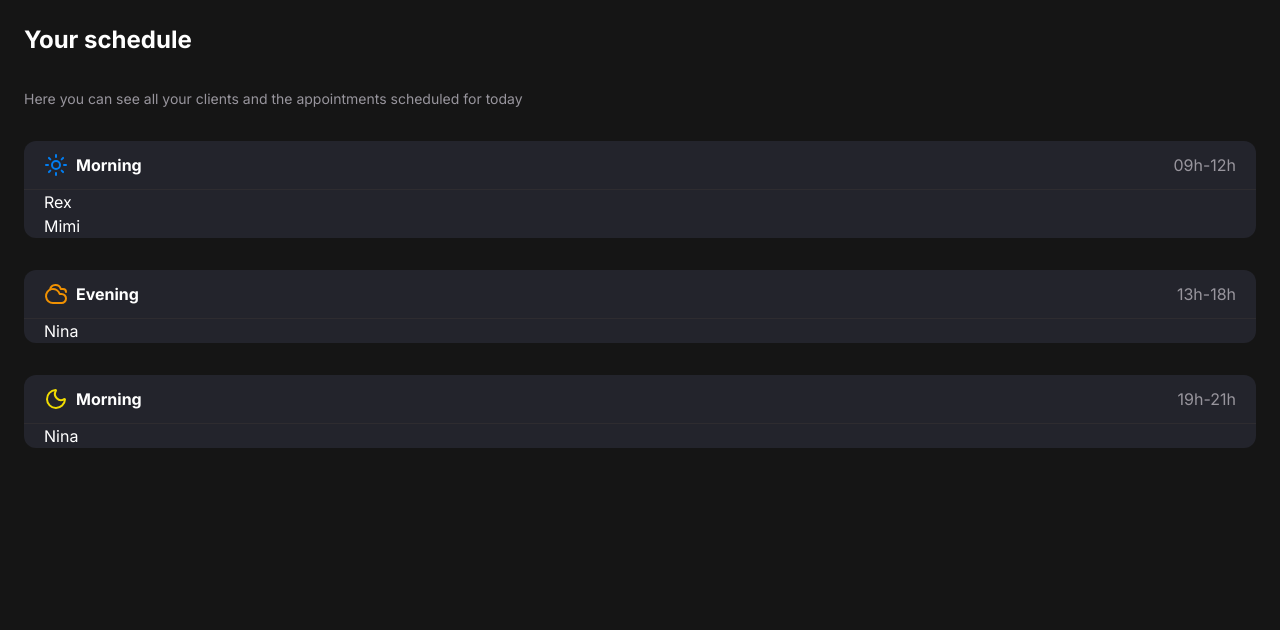
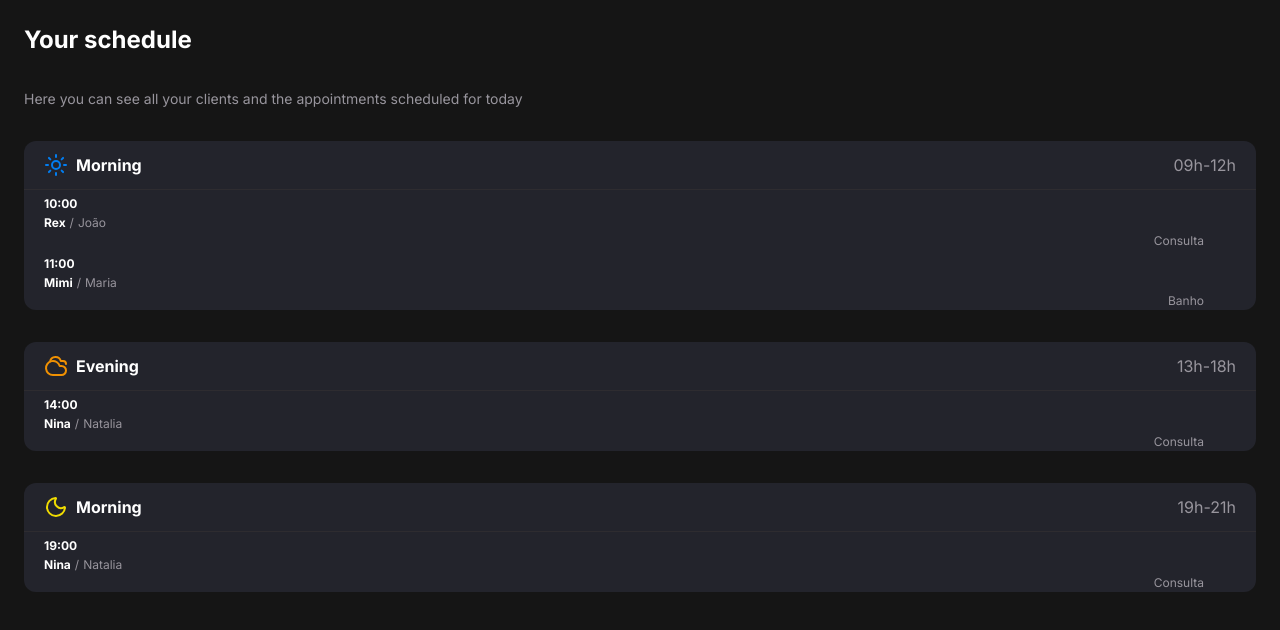
Before and after one commit to Vitorcd20/Pet-Shop-Project-web-Next-js-, a Next.js app: page / in a window 1280 px wide. Shown: the top 630 px of the page. Built offline with nearby package versions, Linux system fonts and the light colour scheme.

Commit message:
Add AppointmentCard component and integrate it into PeriodSection for appointment display

```diff
--- /dev/null
+++ b/src/components/appointment-card/appointment-card.tsx
@@ -0,0 +1,37 @@
+import { Appointment } from "@/types/appointments";
+
+type AppointmentCardProps = {
+  appointment: Appointment;
+};
+
+export const AppointmentCard = ({ appointment }: AppointmentCardProps) => {
+  return (
+    <div>
+      <div className="text-left pr-4 md:pr-0">
+        <span className="text-label-small text-content-primary font-semibold">
+          {appointment.time}
+        </span>
+      </div>
+
+      <div className="text-right md:text-left md:pr-4">
+        <div className="flex items-center justify-end md:justify-start gap-1">
+          <span className="text-label-small-size text-content-primary font-semibold">
+            {appointment.petName}
+          </span>
+          <span className="text-paragraph-small-size text-content-secondary">
+            /
+          </span>
+          <span className="text-paragraph-small-size text-content-secondary">
+            {appointment.tutorName}
+          </span>
+        </div>
+
+        <div className="text-left pr-4 md:mt-0 col-span-2 md:col-span-1 flex justify-end items-center gap-2">
+          <span className="text-paragraph-small-size text-content-secondary">
+            {appointment.description}
+          </span>
+        </div>
+      </div>
+    </div>
+  );
+};
--- /dev/null
+++ b/src/components/appointment-card/index.ts
@@ -0,0 +1 @@
+export * from './appointment-card'
--- a/src/components/period-section/period-section.tsx
+++ b/src/components/period-section/period-section.tsx
@@ -1,5 +1,6 @@
 import { AppointmentPeriod } from '@/types/appointments';
 import {Cloudy, Moon, Sun} from 'lucide-react'
+import { AppointmentCard } from '../appointment-card';
 
 type PeriodSectionProps = {
     period: AppointmentPeriod
@@ -35,7 +36,7 @@ export const PeriodSection = ({period}: PeriodSectionProps) => {
             </div>
 
             {period.appointments.map((appointment, index) => (
-              <div key={index}>{appointment.petName}</div>
+              <AppointmentCard appointment={appointment} key={index} />
             ))}
           </div>
         </div>
```
